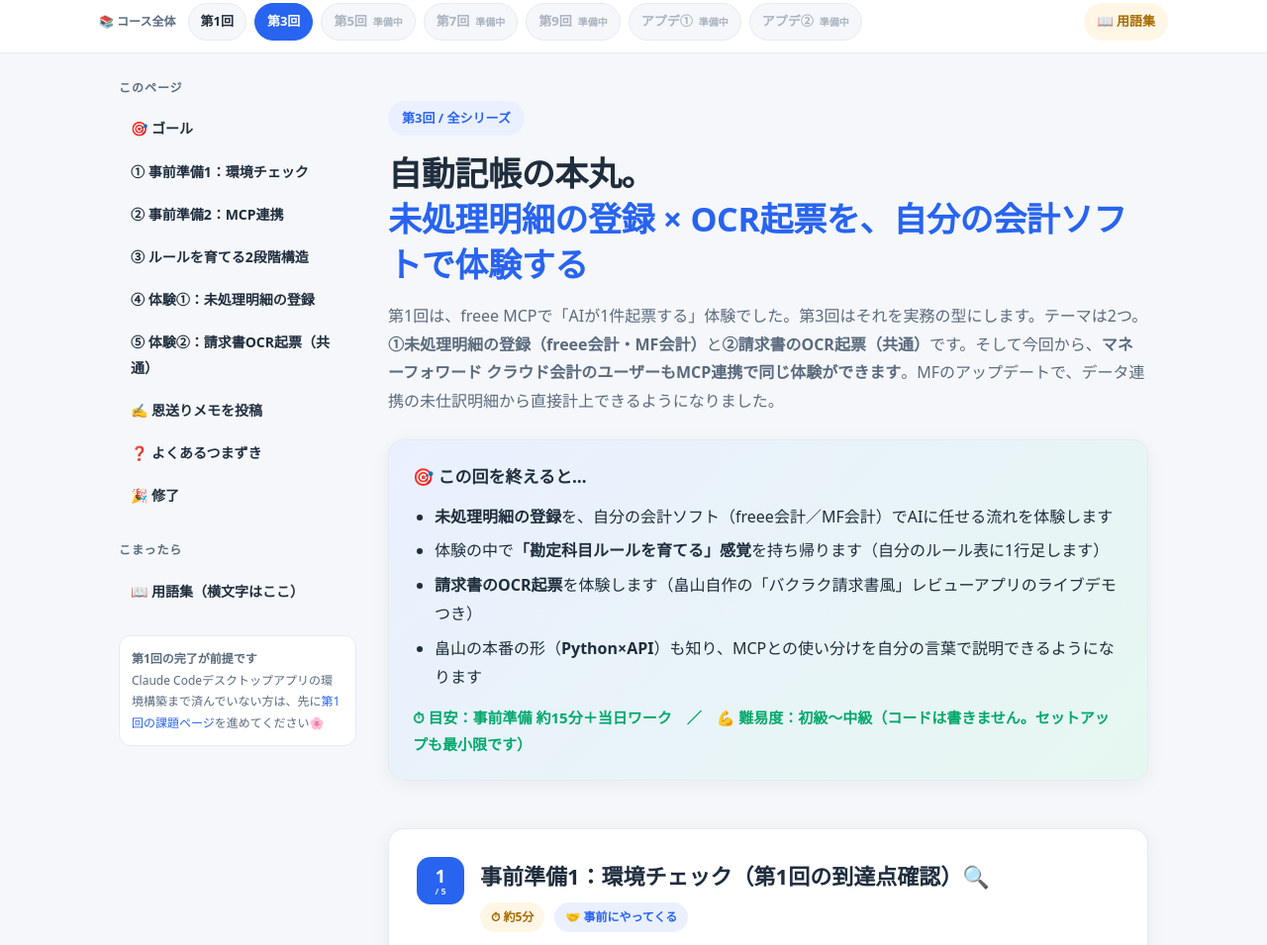
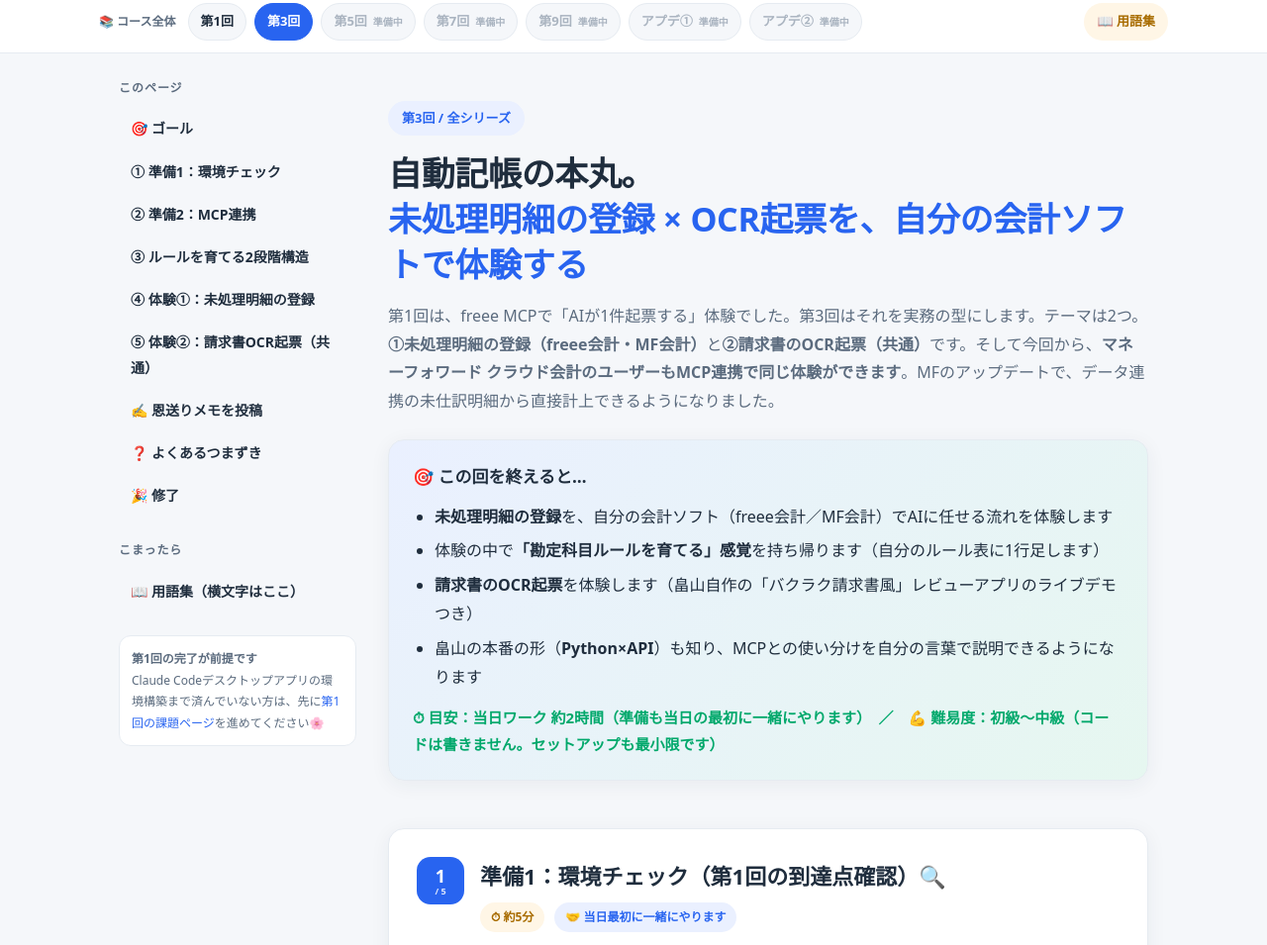
Before and after one commit to fromk0326-boop/hk-tax-school-vol01-t6f8tfw7, a plain HTML site: page vol03.html in a window 1280 px wide. Shown: the part 62-1017 px from the top of the page at 99% size. Drawn offline with Linux system fonts and the light colour scheme.

Commit message:
update: 事前ワークを廃止し「当日最初に一緒にやる」フローに変更（配布タイミングの都合）
Co-Authored-By: Claude Fable 5 <noreply@anthropic.com>

```diff
--- a/vol03.html
+++ b/vol03.html
@@ -294,8 +294,8 @@
     <h4>このページ</h4>
     <nav>
       <a href="#hero">🎯 ゴール</a>
-      <a href="#t1">① 事前準備1：環境チェック</a>
-      <a href="#t2">② 事前準備2：MCP連携</a>
+      <a href="#t1">① 準備1：環境チェック</a>
+      <a href="#t2">② 準備2：MCP連携</a>
       <a href="#t3">③ ルールを育てる2段階構造</a>
       <a href="#t4">④ 体験①：未処理明細の登録</a>
       <a href="#t5">⑤ 体験②：請求書OCR起票（共通）</a>
@@ -329,7 +329,7 @@
           <li><b>請求書のOCR起票</b>を体験します（畠山自作の「バクラク請求書風」レビューアプリのライブデモつき）</li>
           <li>畠山の本番の形（<b>Python×API</b>）も知り、MCPとの使い分けを自分の言葉で説明できるようになります</li>
         </ul>
-        <div class="out">⏱ 目安：事前準備 約15分＋当日ワーク　／　💪 難易度：初級〜中級（コードは書きません。セットアップも最小限です）</div>
+        <div class="out">⏱ 目安：当日ワーク 約2時間（準備も当日の最初に一緒にやります）　／　💪 難易度：初級〜中級（コードは書きません。セットアップも最小限です）</div>
       </div>
     </section>
 
@@ -338,10 +338,10 @@
       <div class="step-head">
         <div class="step-num">1<small>/ 5</small></div>
         <div class="step-title">
-          <h2>事前準備1：環境チェック（第1回の到達点確認）🔍</h2>
+          <h2>準備1：環境チェック（第1回の到達点確認）🔍</h2>
           <div class="step-meta">
             <span class="tag time">⏱ 約5分</span>
-            <span class="tag type">🤝 事前にやってくる</span>
+            <span class="tag type">🤝 当日最初に一緒にやります</span>
           </div>
         </div>
       </div>
@@ -372,10 +372,10 @@
       <div class="step-head">
         <div class="step-num">2<small>/ 5</small></div>
         <div class="step-title">
-          <h2>事前準備2：会計ソフトとMCP連携する 🔌</h2>
+          <h2>準備2：会計ソフトとMCP連携する 🔌</h2>
           <div class="step-meta">
             <span class="tag time">⏱ 約10分</span>
-            <span class="tag type">🤝 事前にやってくる</span>
+            <span class="tag type">🤝 当日最初に一緒にやります</span>
           </div>
         </div>
       </div>
@@ -948,7 +948,7 @@ MCPで会計ソフト（freee／MF会計）に取引として登録してくだ
       </details>
       <details>
         <summary>配布資料はいつ・どこでもらえますか？</summary>
-        <div class="body">Google Driveの会員様配布資料フォルダ（テンプレート &gt; 第3回-記帳）で<b>事前に共有します</b>。中身は「勘定科目ルール.md（ルール表ひな形）」「MF会計MCPセットアップガイド」「サンプル請求書」「freeeオート経理（体験版）キット（freee-auto-keiri-kit.zip）」です。フォルダのリンクは受講生向けの連絡（DiscordやLINE等）でご案内します。資料は受講後も手元に残り、自分の実務用に育てていけます。</div>
+        <div class="body">Google Driveの会員様配布資料フォルダ（テンプレート &gt; 第3回-記帳）で<b>共有しています</b>。中身は「勘定科目ルール.md（ルール表ひな形）」「MF会計MCPセットアップガイド」「サンプル請求書」「freeeオート経理（体験版）キット（freee-auto-keiri-kit.zip）」です。フォルダのリンクは受講生向けの連絡（DiscordやLINE等）でご案内します。資料は受講後も手元に残り、自分の実務用に育てていけます。</div>
       </details>
     </section>
 
```
